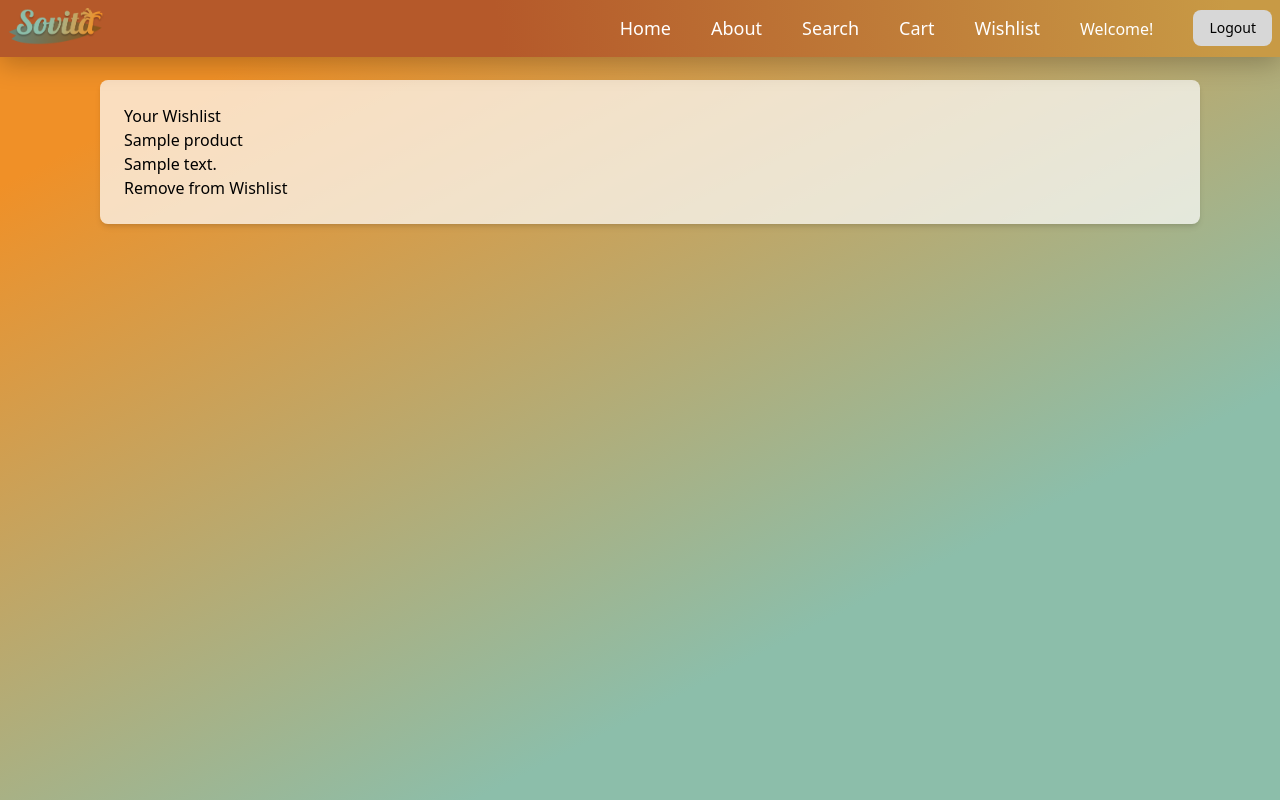
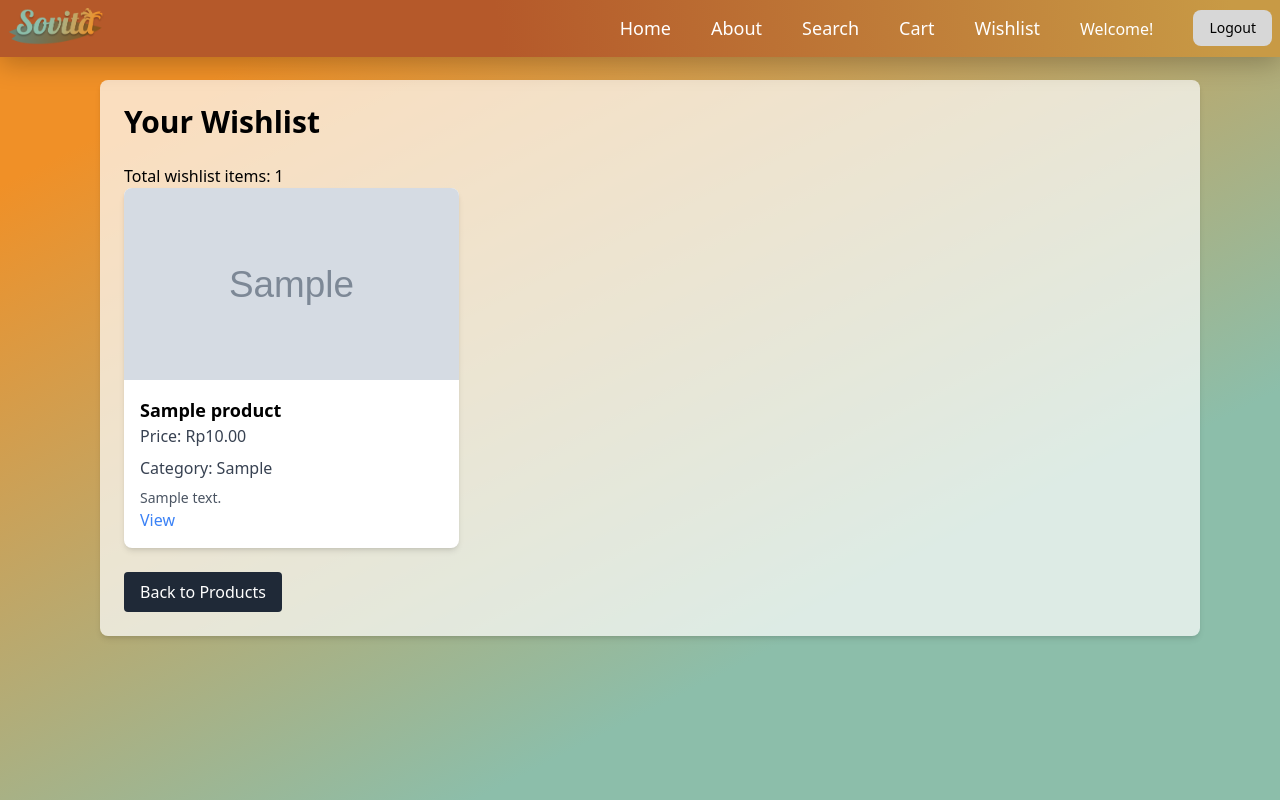
Before and after one commit to souvenir-kita/sovita, a Django app: page /wishlist/ in a window 1280 px wide. Run offline with Django 5.2, Linux system fonts and the light colour scheme; a user stored in the database is signed in; tables that the repository leaves empty hold one stand-in row (values such as "Sample post"); grey boxes marked "Sample" are stand-in pictures; some libraries are stand-ins or nearby versions; some web fonts are replaced.

Commit message:
Update wishlist

```diff
--- a/display/views.py
+++ b/display/views.py
@@ -52,6 +52,7 @@ def view_product(request, id):
     product = get_object_or_404(Product, id=id)
     context = {
                 'product' : product,
+                'is_wishlisted' : product.id in request.user.wishlists.values_list('product_id', flat=True)
     }
     return render(request, 'view_product.html', context)
 
--- a/wishlist/templates/wishlist.html
+++ b/wishlist/templates/wishlist.html
@@ -4,20 +4,28 @@
 {% include "navbar.html" %}
 <div class="flex justify-center items-start min-h-screen pt-20 pb-6 px-20" style="background: linear-gradient(153deg, #F09027 12.76%, #8CBEAA 71.77%);">
 <div class="bg-white bg-opacity-70 shadow-md rounded-lg p-6 w-full ml-5">
-<h2>Your Wishlist</h2>
+    <h2 class="text-3xl font-bold mb-6">Your Wishlist</h2>
+    <p>Total wishlist items: {{ wishlist_items.count }}</p>
 
-{% if wishlist_items %}
-    <ul>
-        {% for item in wishlist_items %}
-            <li>
-                <a href="{% url 'product_detail' item.product.id %}">{{ item.product.name }}</a>
-                <p>{{ item.product.description }}</p>
-                <a href="{% url 'toggle_wishlist' item.product.id %}">Remove from Wishlist</a>
-            </li>
-        {% endfor %}
-    </ul>
-{% else %}
-    <p>Your wishlist is empty.</p>
-{% endif %}
+    {% if wishlist_items %}
+        <div class="grid grid-cols-1 md:grid-cols-2 lg:grid-cols-3 gap-6">
+            {% for product in wishlist_items %}
+                <div class="bg-white rounded-lg shadow-md overflow-hidden">
+                    <img src="{{ product.picture.url }}" alt="{{ product.name }}" class="w-full h-48 object-cover">
+                    <div class="p-4">
+                        <h3 class="text-lg font-bold">{{ product.name }}</h3>
+                        <p class="text-gray-700 mb-2">Price: Rp{{ product.price }}</p>
+                        <p class="text-gray-700 mb-2">Category: {{ product.category }}</p>
+                        <p class="text-sm text-gray-600">{{ product.description|truncatewords:20 }}</p>
+                        <a href="/view/${item.pk}" class="text-blue-500 hover:underline text-sm md:text-base">View</a>
+                    </div>
+                </div>
+            {% endfor %}
+        </div>
+    {% else %}
+        <p class="text-gray-700">You have no items in your wishlist.</p>
+    {% endif %}
+
+    <a href="{% url 'display:display_main' %}" class="inline-block mt-6 bg-gray-800 text-white px-4 py-2 rounded hover:bg-gray-700">Back to Products</a>
 
 {% endblock %}
--- a/wishlist/views.py
+++ b/wishlist/views.py
@@ -1,14 +1,16 @@
 from django.http import JsonResponse
-from django.shortcuts import get_object_or_404, redirect, render
+from django.shortcuts import get_object_or_404, render
 from django.contrib.auth.decorators import login_required
-from django.contrib import messages
 from .models import Wishlist
 from display.models import Product
 
 @login_required
 def show_wishlist(request):
-    wishlist_items = Wishlist.objects.filter(user=request.user).select_related('product')
-    return render(request, 'wishlist.html', {'wishlist_items': wishlist_items})
+    wishlist_items = Product.objects.filter(wishlist_items__user=request.user)
+    context = {
+        'wishlist_items': wishlist_items
+    }
+    return render(request, 'wishlist.html', context)
 
 @login_required
 def toggle_wishlist(request, product_id):
@@ -16,10 +18,8 @@ def toggle_wishlist(request, product_id):
     wishlist_item, created = Wishlist.objects.get_or_create(user=request.user, product=product)
 
     if created:
-        # Product was added to the wishlist
         action = 'added'
     else:
-        # Product was already in the wishlist, so it was removed
         wishlist_item.delete()
         action = 'removed'
 
```
Also changed, not shown: display/templates/view_product.html (+35 -21 lines).
